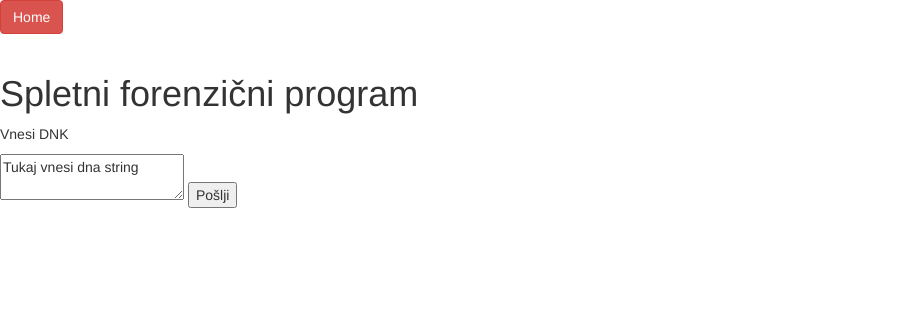
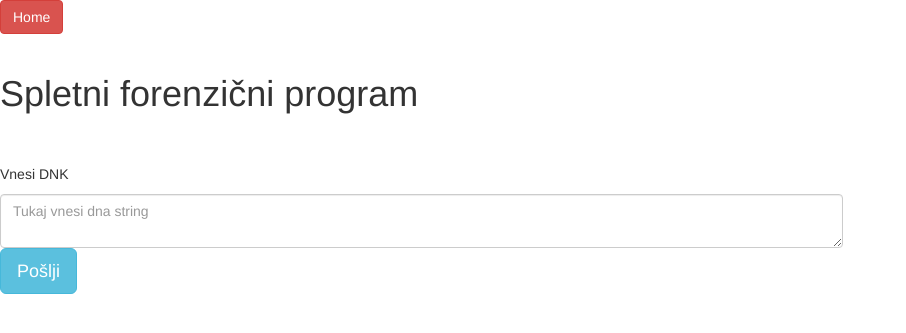
Before and after one commit to Mitjaje/web-dna-1, a Python web app: template templates/root.html in a window 1280 px wide. Shown: the top 333 px of the page, without its empty margins (0-906 px from the left). Run offline with Jinja, Linux system fonts and the light colour scheme; the template is opened without the code that fills it, so the values that code supplies are empty; some libraries are stand-ins or nearby versions.

Commit message:
Dodana uporaba bootstrap-a :)

```diff
--- a/templates/root.html
+++ b/templates/root.html
@@ -3,10 +3,15 @@
 {% block title %}Spletni forenzični program{% endblock title %}
 
 {% block specifika %}
-    <h1>Spletni forenzični program</h1>
-    <p>Vnesi DNK</p>
+<h1>Spletni forenzični program</h1>
+<br><br>
+<div class="row">
     <form method="post" action="/">
-        <textarea name="dna">Tukaj vnesi dna string</textarea>
-        <button type="submit">Pošlji</button>
+        <div class="col-lg-8">
+            <p>Vnesi DNK</p>
+            <textarea class="form-control" name="dna" placeholder="Tukaj vnesi dna string"></textarea>
+            <button class="btn btn-info btn-lg" type="submit">Pošlji</button>
+        </div>
     </form>
+</div>
 {% endblock specifika %}
```
